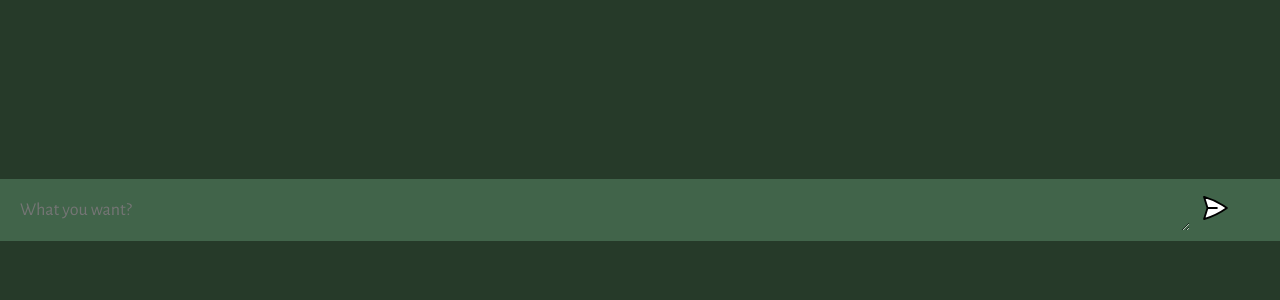
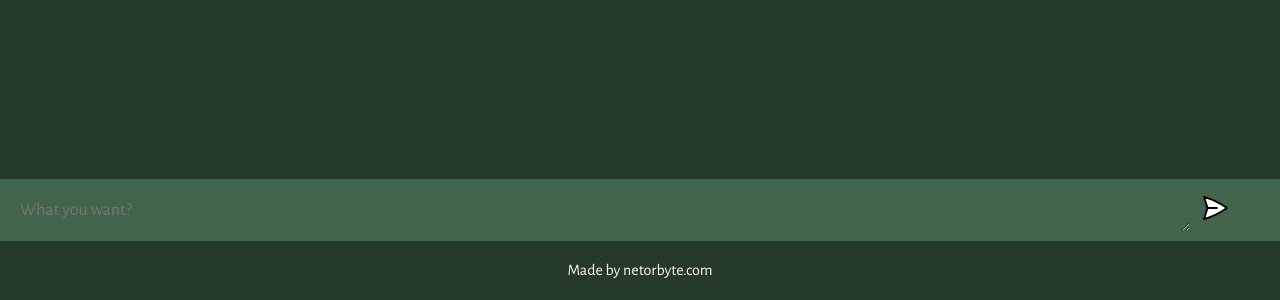
Before and after one commit to rottencarrot33/Craig, a website built with Vite: page client/index.html in a window 1280 px wide. Shown: the part 559-859 px from the top of the page. Before the commit the page ends 800 px from the top, so only its background shows below. Built offline with nearby package versions, Linux system fonts and the light colour scheme.

Commit message:
Update index.html

```diff
--- a/client/index.html
+++ b/client/index.html
@@ -18,6 +18,8 @@
       <button type="submit"><img src="assets/send.svg"></button>
     </form>
   </div>
+
+  <div class="text-center"><a href="https://netorbyte.com">Made by netorbyte.com</a></div>
   <script type="module" src="script.js"></script>
 </body>
 
```
